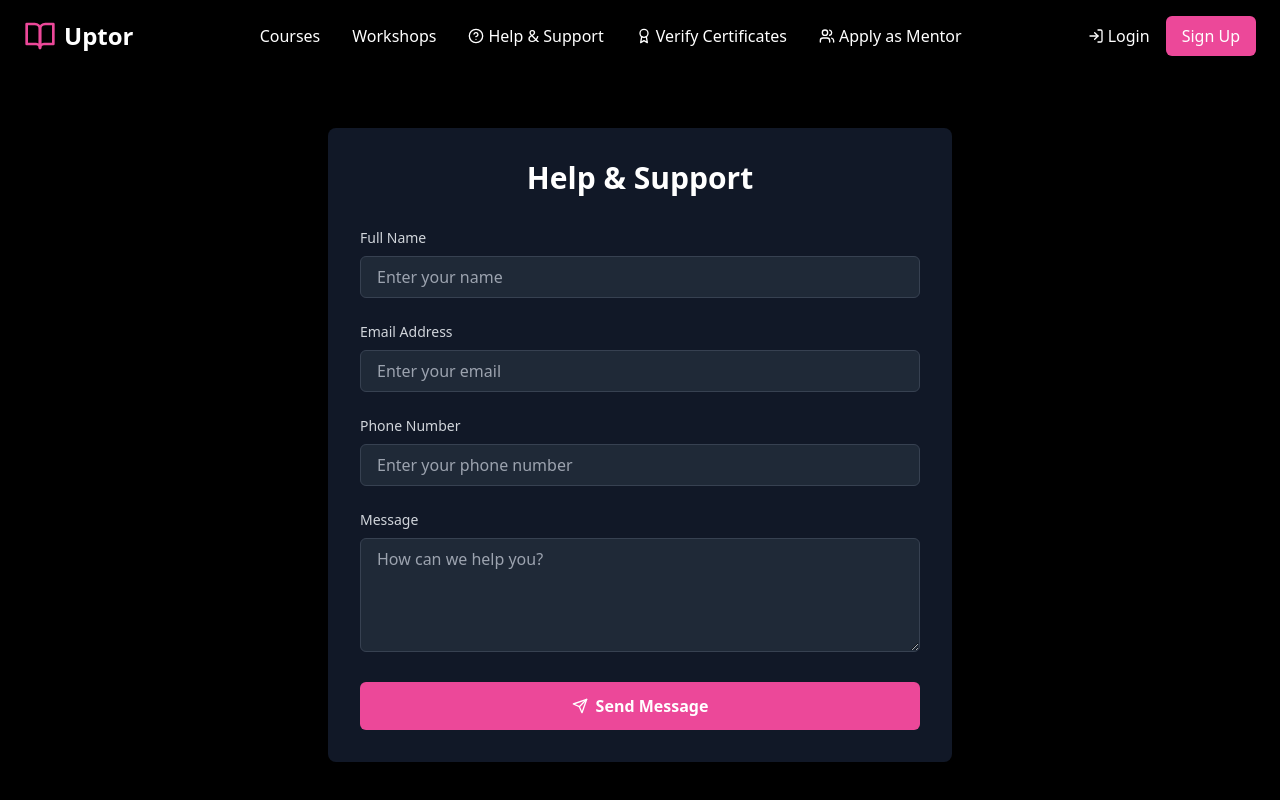
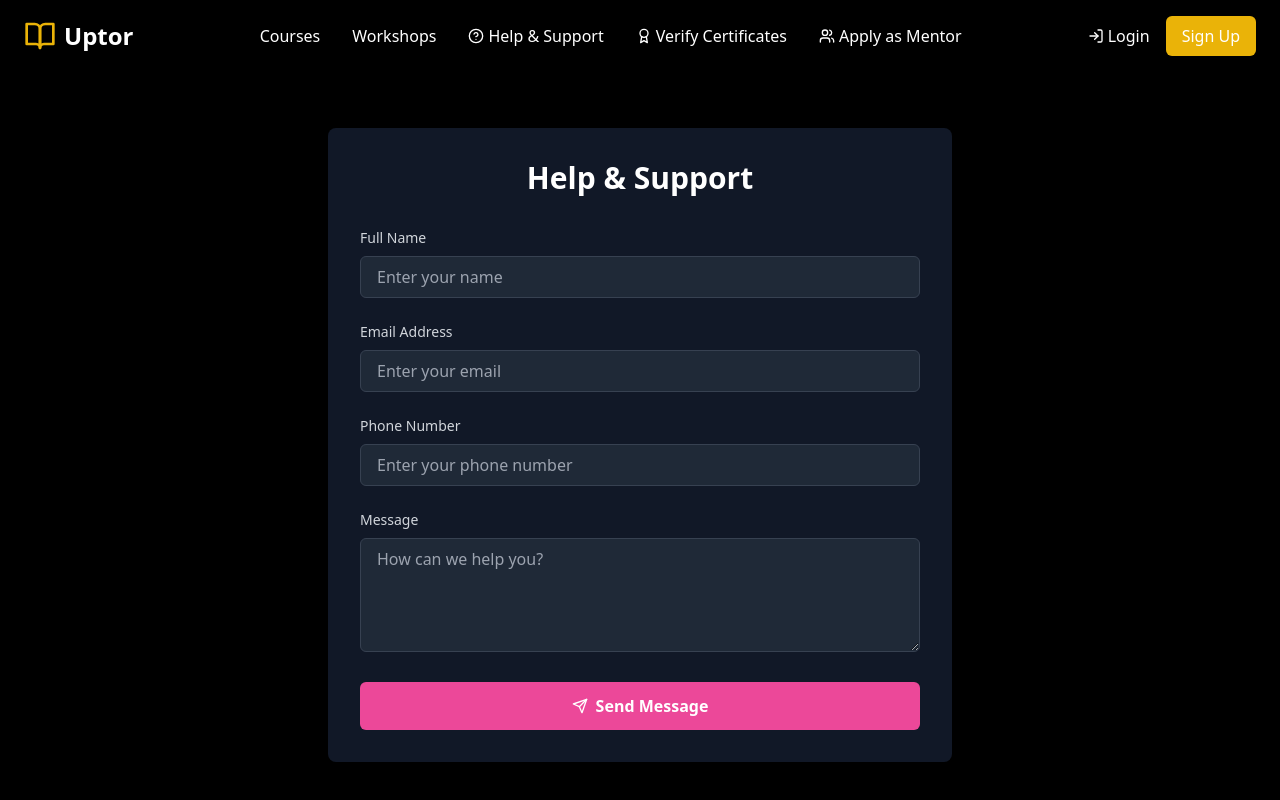
Before and after one commit to Hariomkabra/Elevate, a React (Vite) app: page /help-support in a window 1280 px wide. Shown: the top 800 px of the page. Built offline with nearby package versions, Linux system fonts and the light colour scheme.

Commit message:
Update Header.tsx

```diff
--- a/src/components/Header.tsx
+++ b/src/components/Header.tsx
@@ -7,33 +7,33 @@ const Header = () => {
     <header className="bg-black/95 text-white py-4 px-6 fixed w-full top-0 z-50">
       <div className="max-w-7xl mx-auto flex items-center justify-between">
         <Link to="/" className="flex items-center space-x-2">
-          <BookOpen className="h-8 w-8 text-pink-500" />
+          <BookOpen className="h-8 w-8 text-yellow-500" />
           <span className="text-2xl font-bold">Uptor</span>
         </Link>
 
         <nav className="hidden md:flex items-center space-x-8">
-          <Link to="/#courses" className="hover:text-pink-500 transition-colors">Courses</Link>
-          <Link to="/#workshops" className="hover:text-pink-500 transition-colors">Workshops</Link>
-          <Link to="/help-support" className="hover:text-pink-500 transition-colors flex items-center gap-1">
+          <Link to="/#courses" className="hover:text-yellow-500 transition-colors">Courses</Link>
+          <Link to="/#workshops" className="hover:text-yellow-500 transition-colors">Workshops</Link>
+          <Link to="/help-support" className="hover:text-yellow-500 transition-colors flex items-center gap-1">
             <HelpCircle className="h-4 w-4" />
             Help & Support
           </Link>
-          <Link to="/verify-certificate" className="hover:text-pink-500 transition-colors flex items-center gap-1">
+          <Link to="/verify-certificate" className="hover:text-yellow-500 transition-colors flex items-center gap-1">
             <Award className="h-4 w-4" />
             Verify Certificates
           </Link>
-          <a href="#mentor" className="hover:text-pink-500 transition-colors flex items-center gap-1">
+          <a href="#mentor" className="hover:text-yellow-500 transition-colors flex items-center gap-1">
             <Users className="h-4 w-4" />
             Apply as Mentor
           </a>
         </nav>
 
         <div className="flex items-center space-x-4">
-          <button className="flex items-center gap-1 hover:text-pink-500 transition-colors">
+          <button className="flex items-center gap-1 hover:text-yellow-500 transition-colors">
             <LogIn className="h-4 w-4" />
             Login
           </button>
-          <button className="bg-pink-500 hover:bg-pink-600 px-4 py-2 rounded-md transition-colors">
+          <button className="bg-yellow-500 hover:bg-yellow-600 px-4 py-2 rounded-md transition-colors">
             Sign Up
           </button>
         </div>
```
